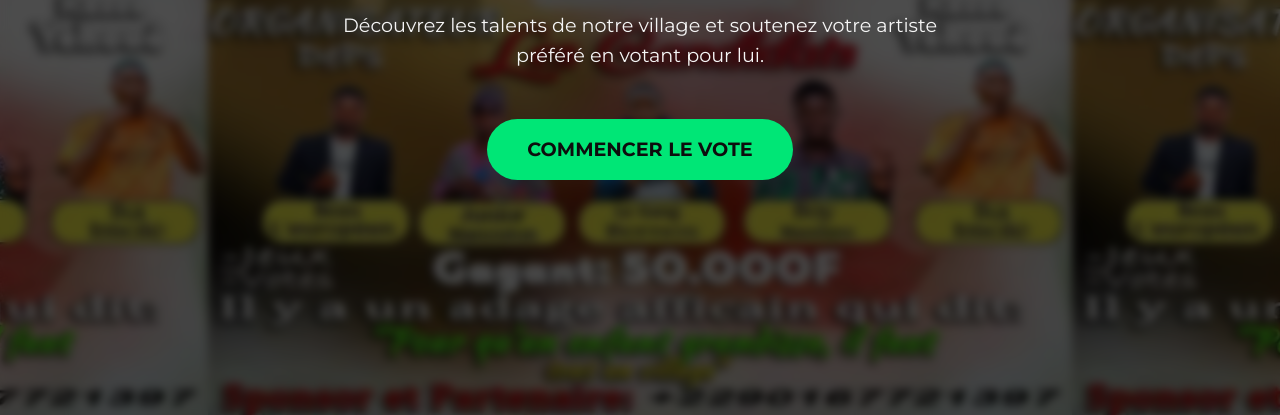
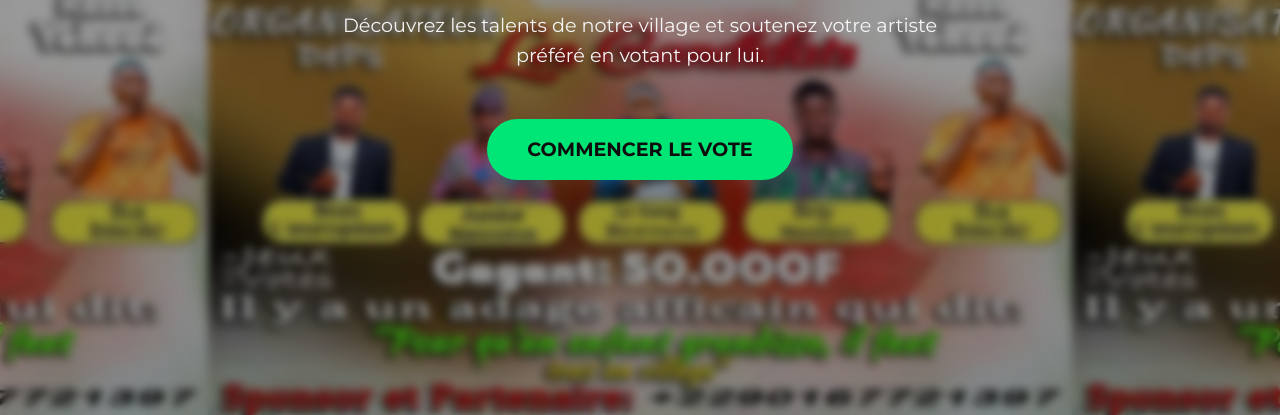
Before and after one commit to africa-winners-25/vote, a plain HTML site: page index.html in a window 1280 px wide. Shown: the part 449-864 px from the top of the page. Drawn offline with Linux system fonts and the light colour scheme.

Commit message:
Update style.css

```diff
--- a/style.css
+++ b/style.css
@@ -47,7 +47,7 @@ body {
     left: 0;
     width: 100%;
     height: 100%;
-    background-color: rgba(0, 0, 0, 0.7);
+    background-color: rgba(0, 0, 0, 0.4);
     backdrop-filter: blur(5px);
     z-index: 1;
 }
@@ -272,4 +272,5 @@ header {
     color: var(--bg-color);
     transform: scale(1.05);
     box-shadow: 0 5px 15px rgba(255, 255, 255, 0.3);
+
 }
```
